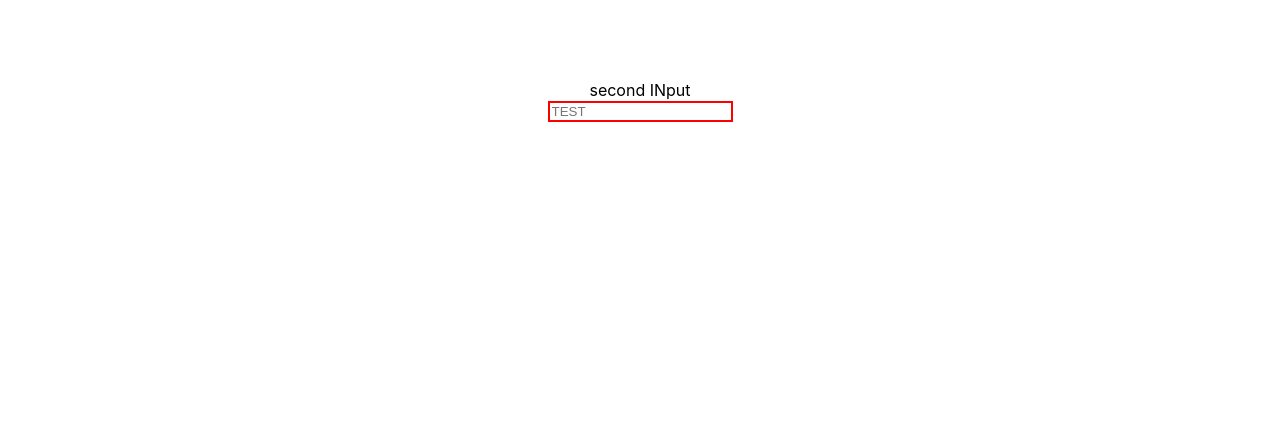
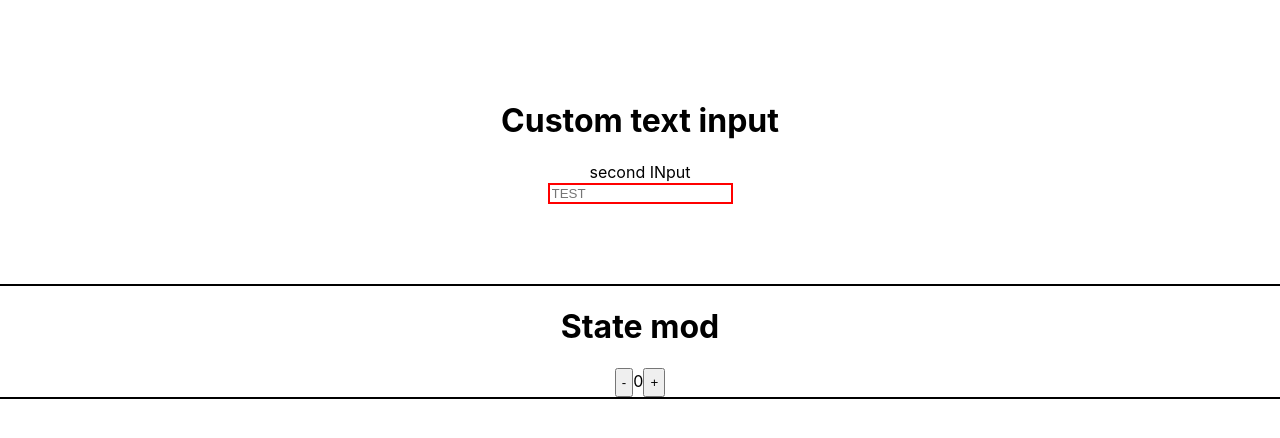
Before and after one commit to Gantlas/react-hw-1-part2, a React (Create React App) app: page / in a window 1280 px wide. Shown: the top 438 px of the page. Built offline with nearby package versions, Linux system fonts and the light colour scheme.

Commit message:
done State mod task

```diff
--- a/src/App.js
+++ b/src/App.js
@@ -2,6 +2,7 @@
 import React from "react";
 import "./App.css";
 import CustomTextInput from "./components/CustomTextInput/CustomTextInput";
+import StateMod from "./components/StateMod/StateMod";
 
 class App extends React.Component {
   state = {
@@ -23,6 +24,7 @@ class App extends React.Component {
           placeholder="TEST"
           value={this.state.value}
         />
+        <StateMod />
       </div>
     );
   }
--- a/src/components/CustomTextInput/CustomTextInput.jsx
+++ b/src/components/CustomTextInput/CustomTextInput.jsx
@@ -6,10 +6,12 @@ class CustomTextInput extends React.Component {
   render() {
     return (
       <div
+        className={s.container}
         style={{
           padding: `${this.props.padding}rem`,
         }}
       >
+        <h1>Custom text input</h1>
         <span>{this.props.inputName}</span>
         <br />
         <input
--- a/src/components/CustomTextInput/CustomTextInput.module.css
+++ b/src/components/CustomTextInput/CustomTextInput.module.css
@@ -1,3 +1,8 @@
+.container {
+  margin-bottom: 20px;
+  border-bottom: 2px solid black;
+}
+
 .reset {
   background-color: transparent;
   outline: none;
--- /dev/null
+++ b/src/components/StateMod/Button/Button.jsx
@@ -0,0 +1,21 @@
+import React from "react";
+import PropTypes from "prop-types";
+import s from "./Button.module.css";
+
+class Button extends React.Component {
+  render() {
+    return (
+      <button className={s.btn} onClick={this.props.click}>
+        {this.props.value}
+      </button>
+    );
+  }
+}
+
+Button.propTypes = {
+  click: PropTypes.func,
+  value: PropTypes.string,
+};
+
+export default Button;
+//double-sided binding
--- /dev/null
+++ b/src/components/StateMod/Button/Button.module.css
@@ -0,0 +1,3 @@
+.btn {
+  padding: 5px;
+}
--- /dev/null
+++ b/src/components/StateMod/StateMod.jsx
@@ -0,0 +1,30 @@
+import React from "react";
+import Button from "./Button/Button";
+import s from "./StateMod.module.css";
+
+class StateMod extends React.Component {
+  state = {
+    number: 0,
+  };
+
+  plus = () => {
+    this.setState({ number: this.state.number + 1 });
+  };
+
+  minus = () => {
+    this.setState({ number: this.state.number - 1 });
+  };
+
+  render() {
+    return (
+      <div className={s.container}>
+        <h1>State mod</h1>
+        <Button value="-" click={this.minus} />
+        <span>{this.state.number}</span>
+        <Button value="+" click={this.plus} />
+      </div>
+    );
+  }
+}
+
+export default StateMod;
--- /dev/null
+++ b/src/components/StateMod/StateMod.module.css
@@ -0,0 +1,4 @@
+.container {
+  margin-bottom: 20px;
+  border-bottom: 2px solid black;
+}
```
